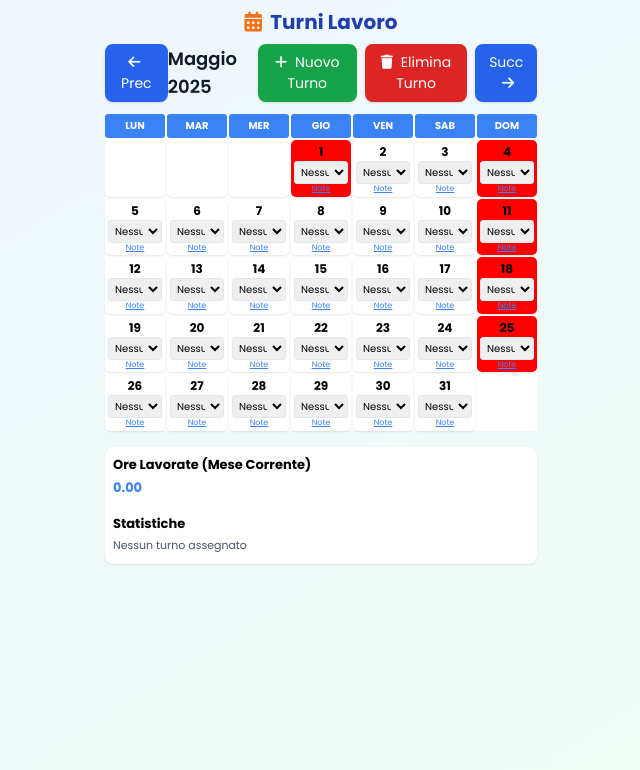
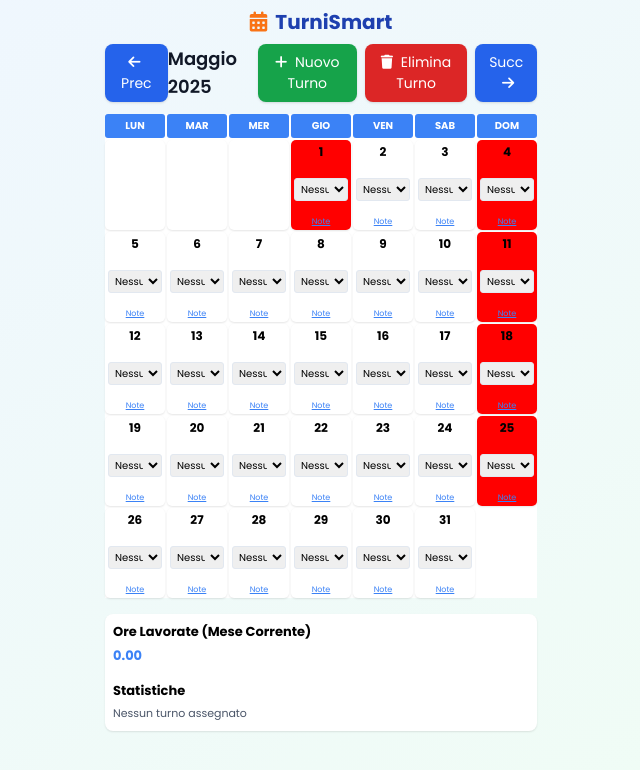
Before and after one commit to Jabo86/TurnoSmart, a plain HTML site: page index.html in a window 1280 px wide. Shown: the whole page, without its empty margins (319-959 px from the left). Drawn offline with nearby package versions, Linux system fonts and the light colour scheme.

Commit message:
Update index.html

```diff
--- a/index.html
+++ b/index.html
@@ -3,7 +3,7 @@
 <head>
     <meta charset="UTF-8">
     <meta name="viewport" content="width=device-width, initial-scale=1.0, maximum-scale=1.0, user-scalable=no">
-    <title>Gestione Turni Lavoro</title>
+    <title>TurniSmart</title>
     <!-- Tailwind CSS via CDN -->
     <script src="https://cdn.tailwindcss.com"></script>
     <!-- Google Fonts: Poppins -->
@@ -37,7 +37,7 @@
             opacity: 1;
         }
         .day-cell {
-            min-height: 50px; /* Compatta */
+            min-height: 90px; /* Aumentato da 70px a 90px per celle più alte */
             padding: 3px;
             display: flex;
             flex-direction: column;
@@ -59,6 +59,11 @@
             padding: 2px;
             border-radius: 3px;
             border: 1px solid #e2e8f0;
+            text-align: center; /* Centra il testo orizzontalmente */
+            text-align-last: center; /* Centra anche le opzioni nel menu a tendina */
+        }
+        .shift-select option {
+            text-align: center; /* Centra il testo delle opzioni */
         }
         .note-btn {
             font-size: 8px;
@@ -116,7 +121,7 @@
 <body class="bg-gradient-to-br from-blue-50 to-green-50 min-h-screen">
     <div class="container mx-auto p-2 max-w-md">
         <h1 class="text-xl font-bold text-center text-blue-800 mb-2">
-            <i class="fas fa-calendar-alt mr-1 text-orange-500"></i> Turni Lavoro
+            <i class="fas fa-calendar-alt mr-1 text-orange-500"></i> TurniSmart
         </h1>
 
         <div class="flex justify-between items-center mb-3">
@@ -552,9 +557,10 @@
                 // Menu a tendina per il turno
                 const select = document.createElement('select');
                 select.className = 'shift-select';
+                // Mostra solo la sigla senza le ore
                 select.innerHTML = `<option value="Nessun turno">Nessun turno</option>` +
                     Object.keys(shifts).map(
-                        key => `<option value="${key}">${shifts[key].abbreviation} (${shifts[key].hours}h)</option>`
+                        key => `<option value="${key}">${shifts[key].abbreviation}</option>`
                     ).join('');
 
                 // Carica turno salvato
```
